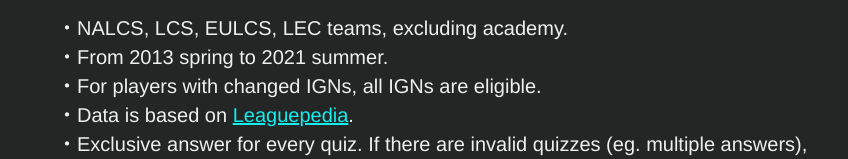
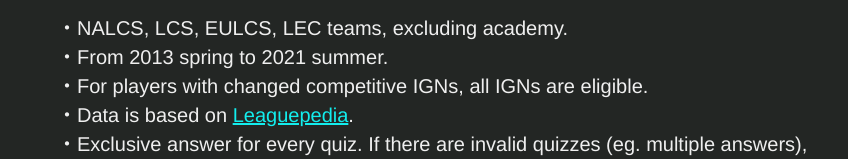
Before and after one commit to AsukaCHikaru/lcs-lec-team-quiz, a Svelte app: page / in a window 1280 px wide. Shown: the part 728-887 px from the top of the page, without its empty margins (223-1071 px from the left). Built offline with nearby package versions, Linux system fonts and the light colour scheme.

Commit message:
fix: rule wording

```diff
--- a/src/components/Rules.svelte
+++ b/src/components/Rules.svelte
@@ -3,7 +3,7 @@
   <ul class="rules-ul">
     <li>NALCS, LCS, EULCS, LEC teams, excluding academy.</li>
     <li>From 2013 spring to 2021 summer.</li>
-    <li>For players with changed IGNs, all IGNs are eligible.</li>
+    <li>For players with changed competitive IGNs, all IGNs are eligible.</li>
     <li>Data is based on <a href="https://lol.fandom.com/wiki/League_of_Legends_Esports_Wiki" rel="noreferrer noopener" target="_blank">Leaguepedia</a>.</li>
     <li>Exclusive answer for every quiz. If there are invalid quizzes (eg. multiple answers), I'm sorry :p</li>
   </ul>
```
